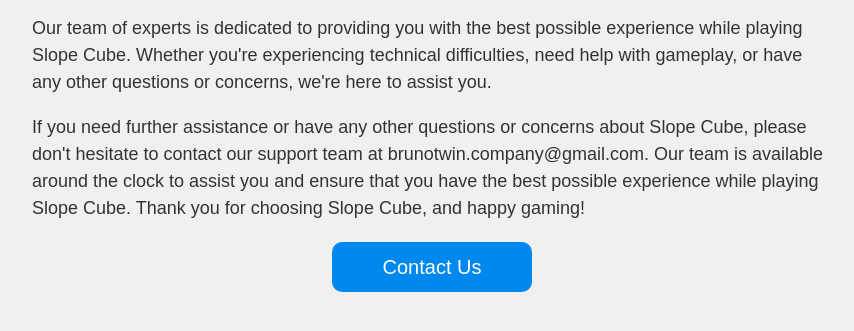
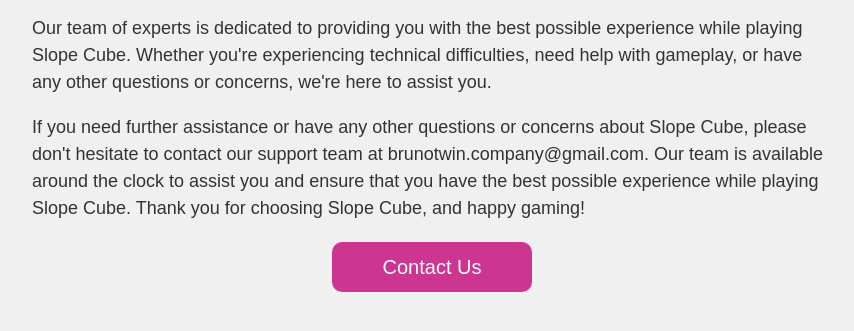
Before and after one commit to Simplepres/slope.io, a plain HTML site: page index.html in a window 1280 px wide. In both pictures the pointer is over the link "Contact Us". Shown: the part 359-690 px from the top of the page, without its empty margins (208-1062 px from the left). Drawn offline with Linux system fonts and the light colour scheme.

Commit message:
Update index.html

```diff
--- a/index.html
+++ b/index.html
@@ -50,7 +50,7 @@
         }
 
         .button:hover {
-            background-color: #0088ee;
+            background-color: #CC3690;
         }
     </style>
 </head>
```
